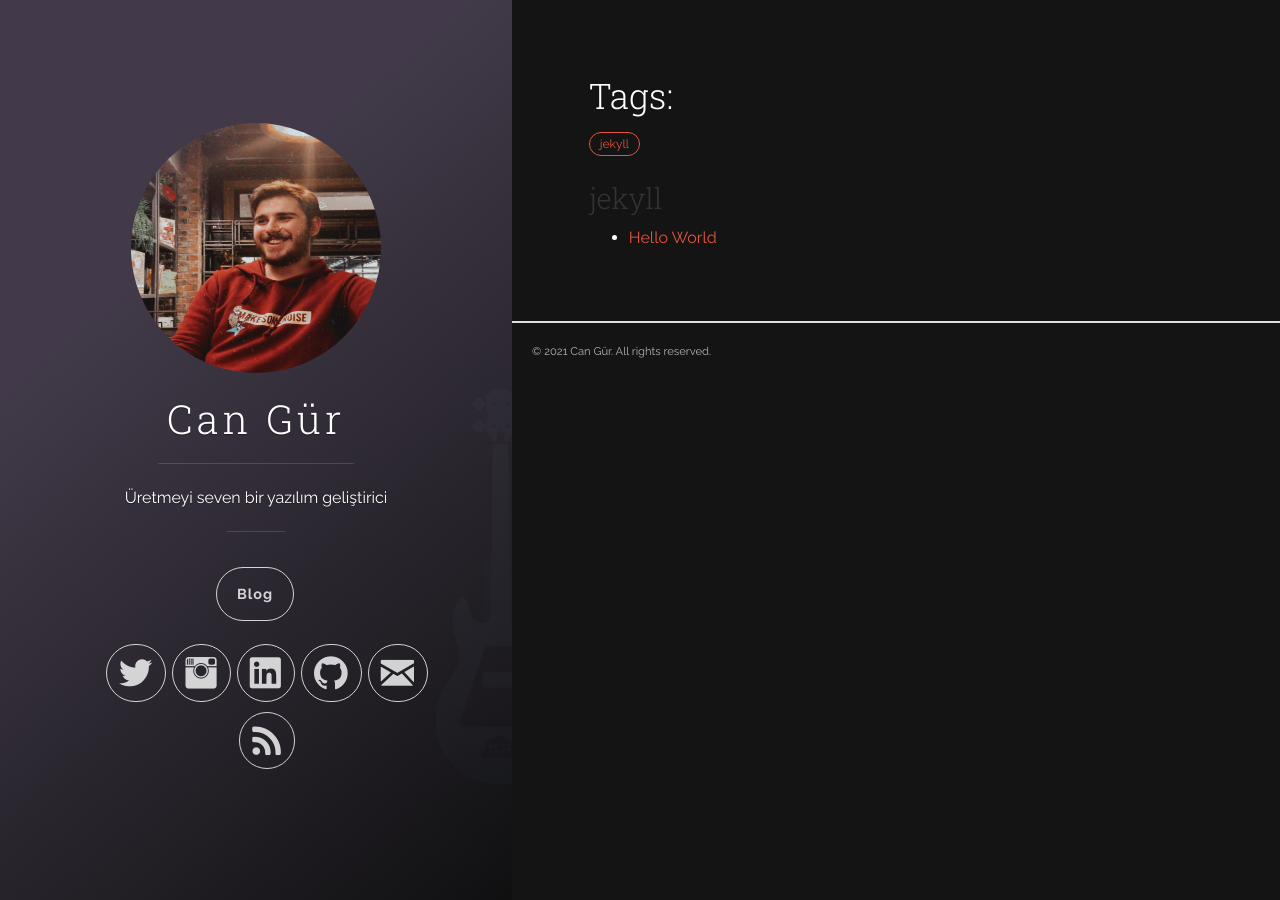
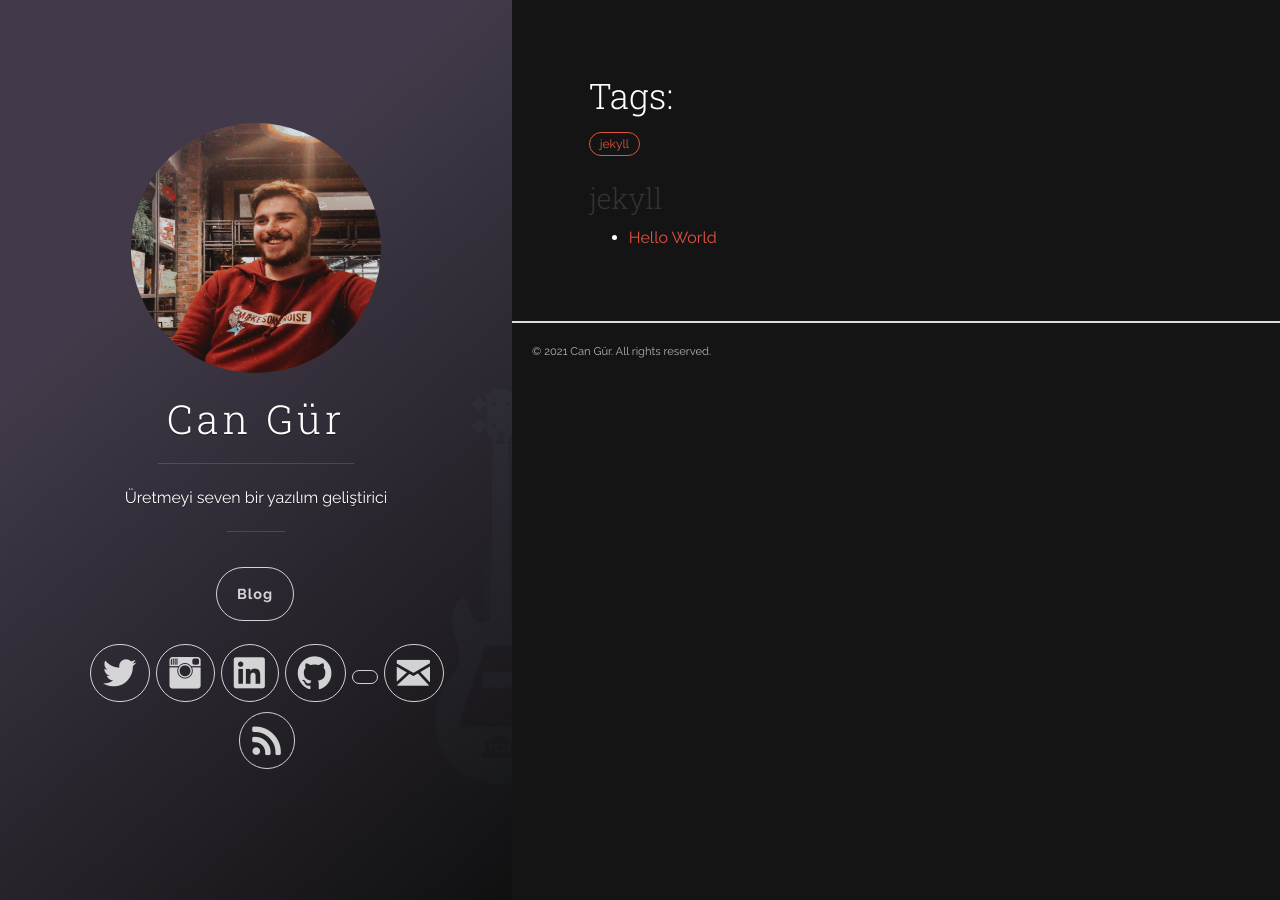
Before and after one commit to cangurdev/cvngur.github.io, a Jekyll site: the page built from tags.md, in a window 1280 px wide. Built offline with Jekyll 4.4.1, drawn with Linux system fonts in a browser that asks for light colours.

Commit message:
added medium icon to home page

```diff
--- a/_includes/header.html
+++ b/_includes/header.html
@@ -81,7 +81,16 @@
                 </a>
               </li>
               {% endif %}
-
+              {% if site.author.medium_username %}
+              <!-- GitHub -->
+              <li class="navigation__item">
+                <a href="https://www.{{ site.author.medium_username }}.medium.com"
+                  title="{{ site.author.medium_username }} on Medium" target="_blank">
+                  <i class="icon icon-social-Medium"></i>
+                  <span class="label">Medium</span>
+                </a>
+              </li>
+              {% endif %}
               {% if site.author.email %}
               <!-- Email -->
               <li class="navigation__item">
```
